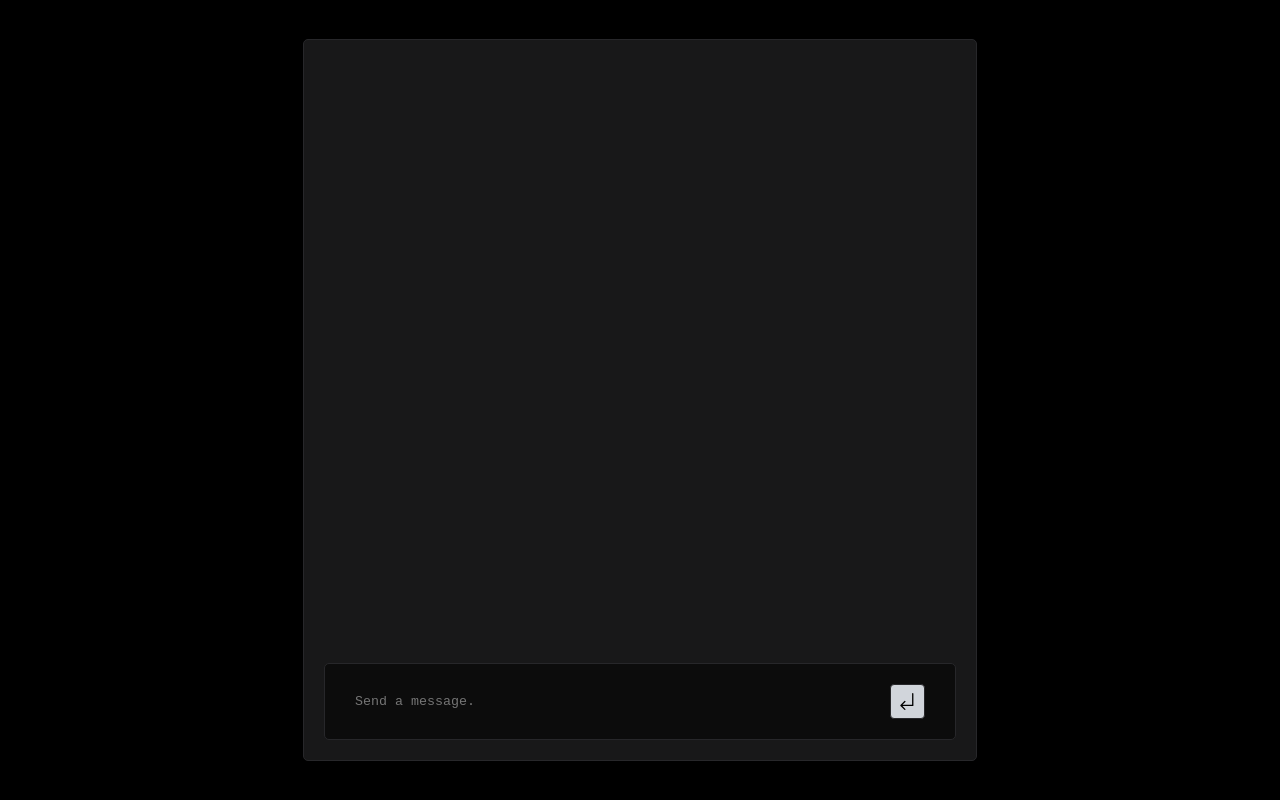
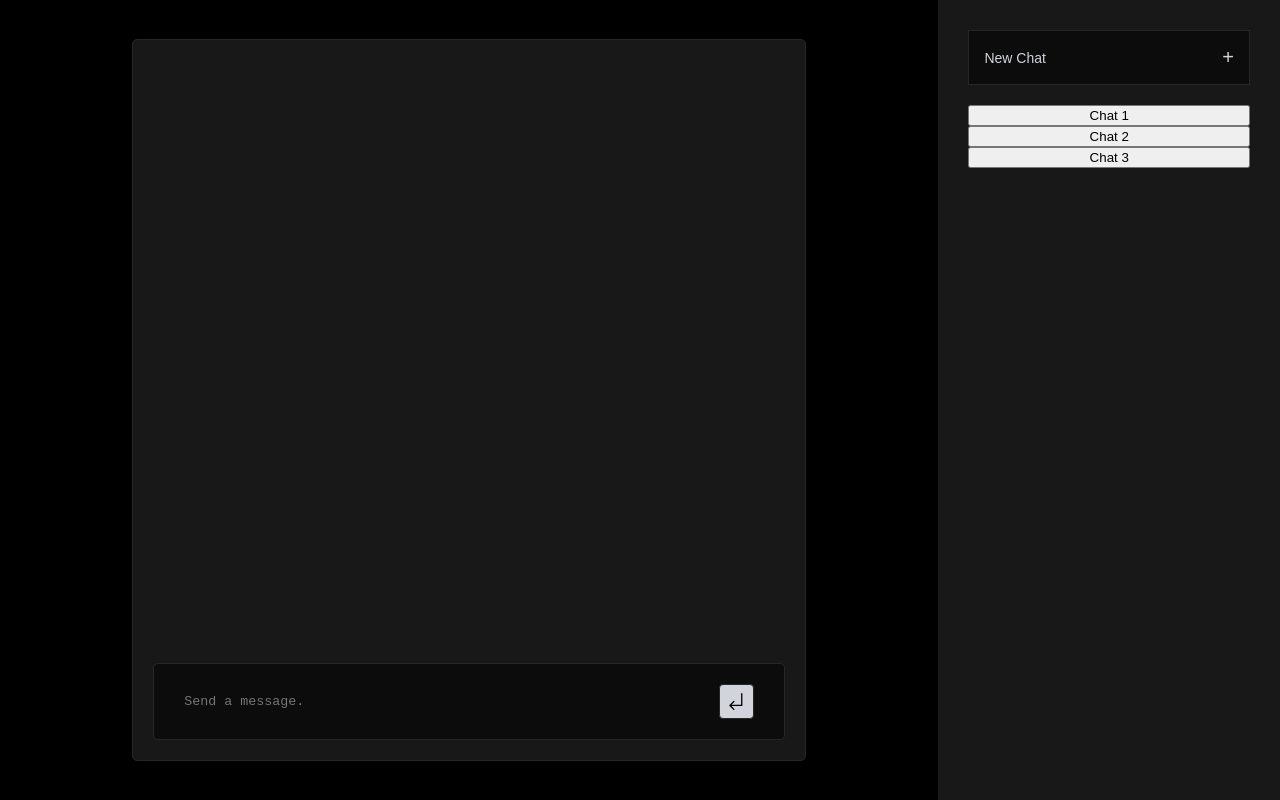
Before and after one commit to SenpaiKishore/nexus-chatui, an Electron app: page src/index.html in a window 1280 px wide. Drawn offline with Linux system fonts and the light colour scheme.

Commit message:
Adding side panel

```diff
--- a/src/index.html
+++ b/src/index.html
@@ -7,7 +7,7 @@
     <link rel="stylesheet" href="styles.css">
 </head>
 <body>
-
+    <div class="main-panel">
         <div id="chat-container">
             <div id="chat-messages">
             </div>
@@ -21,6 +21,13 @@
                 </div>
             </form>
         </div>
+    </div>
+    <div class="side-panel">
+        <button id="newChatBtn"><div><span>New Chat</span><span id="newPlus">+</span></div></button>
+        <button class="chat-history"> Chat 1</button>
+        <button class="chat-history"> Chat 2</button>
+        <button class="chat-history"> Chat 3</button>
+    </div>
 
     <script src="script.js"></script>
 </body>
--- a/src/script.js
+++ b/src/script.js
@@ -5,7 +5,6 @@ document.addEventListener("DOMContentLoaded", function() {
 
 function sendMessage(){
   const queryInput = document.getElementById('query');
-  const resultContainer = document.getElementById('result');
   const query = queryInput.value;
 
   queryInput.value = '';
@@ -27,6 +26,7 @@ function sendMessage(){
       'Content-Type': 'application/json',
     },
     body: JSON.stringify({
+      "sessionID": "NEWCHAT",
       "query": query,
     }),
   })
@@ -51,7 +51,6 @@ function autoResize() {
   var textarea = document.getElementById('query');
   var container = document.getElementById('user-input');
 
-  // Set a threshold to trigger scrolling (e.g., 80% of the max height)
   var maxHeight = parseFloat(getComputedStyle(container).maxHeight);
 
   textarea.style.height = '20px';
@@ -60,7 +59,6 @@ function autoResize() {
     textarea.style.height = textarea.scrollHeight -50 + 'px';
   }
 
-  // If the textarea height exceeds the threshold, scroll to the bottom
   if (textarea.scrollHeight > maxHeight) {
     container.scrollTop = container.scrollHeight;
   }
--- a/src/styles.css
+++ b/src/styles.css
@@ -9,12 +9,54 @@ body {
     padding: 0;
     background-color: black;
     display: flex;
-    flex-direction: column;
     align-items: center;
-    justify-content: center;
+    justify-content: space-between;
     height: 100vh;
     font-family: monospace;
     box-sizing: border-box;
+}
+
+.main-panel{
+    height: 100%;
+    width: 100%;
+    display: flex;
+    align-items: center;
+    justify-content: center;
+}
+.side-panel {
+    display: flex;
+    width: 30%;
+    height: calc(100% - 60px);
+    background: rgb(24, 24, 25);
+    flex-direction: column;
+    padding: 30px;
+}
+
+#newChatBtn {
+    background: rgb(12, 12, 12);
+    border: none;
+    color: rgb(209, 213, 219);
+    padding: 15px;
+    font-size: 14px;
+    cursor: pointer;
+    border: 1px solid rgb(39, 39, 42);
+    margin-bottom: 20px;
+    transition: 0.2s ease;
+}
+
+#newChatBtn:hover {
+    background: rgb(24, 24, 25);
+}
+
+#newPlus{
+    font-size: 20px;
+}
+
+#newChatBtn div{
+    display: flex;
+    width: 100%;
+    justify-content: space-between;
+    align-items: center;
 }
 
 #chat-container {
```
Also changed, not shown: assets/history.json (+30 -0 lines), server/history.json (added, +20 -0 lines), 2 other files. Lines whose indentation alone changed are shown as unchanged.
